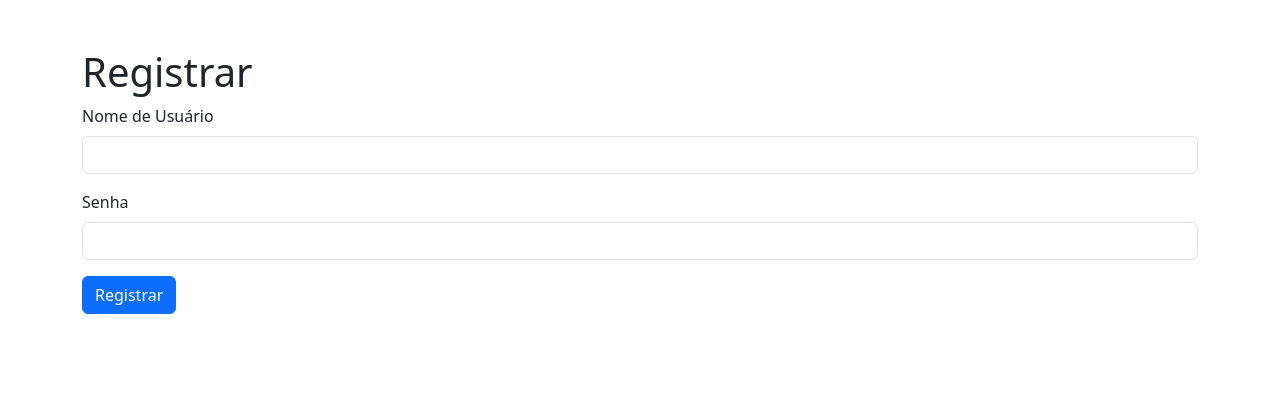
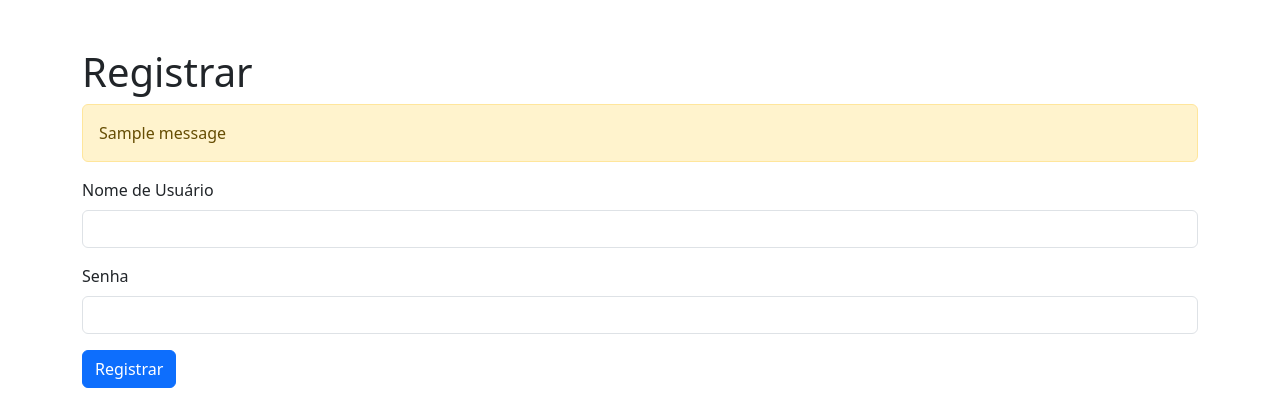
Before and after one commit to Rafaellen/ToDoList, a Flask app: page /registrar in a window 1280 px wide. Shown: the top 420 px of the page. Run offline with Flask 3, Linux system fonts and the light colour scheme; one stand-in notice (Sample message) is shown.

Commit message:
fix register page

```diff
--- a/requirements.txt
+++ b/requirements.txt
@@ -1,4 +1,4 @@
-Flask==2.3.4
+Flask==2.3.3
 Flask-SQLAlchemy==3.0.0
 Flask-Login==0.6.2
-Werkzeug==2.3.6
+Werkzeug==2.3.7
--- a/templates/registroUsuario.html
+++ b/templates/registroUsuario.html
@@ -9,6 +9,17 @@
 <body>
     <div class="container mt-5">
         <h1>Registrar</h1>
+
+        {% with messages = get_flashed_messages(with_categories=True) %}
+            {% if messages %}
+                <div class="alert alert-warning">
+                    {% for category, message in messages %}
+                        <div>{{ message }}</div>
+                    {% endfor %}
+                </div>
+            {% endif %}
+        {% endwith %}
+
         <form method="POST" action="{{ url_for('registrar') }}">
             <div class="mb-3">
                 <label for="nome_usuario" class="form-label">Nome de Usuário</label>
```
Also changed, not shown: instance/data.db (deleted).
